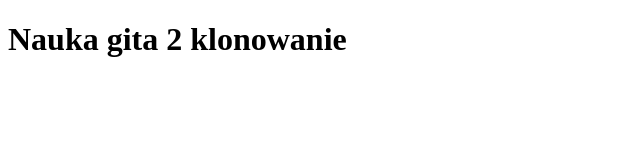
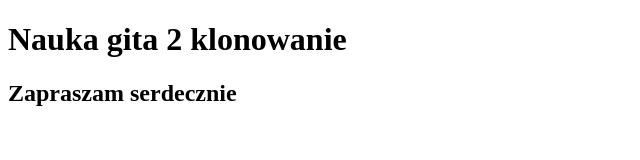
Before and after one commit to Lukasz-Sochacki/Nauka-gita2-klonowanie-, a plain HTML site: page index.html in a window 1280 px wide. Shown: the whole page, without its empty margins (0-640 px from the left). Drawn offline with Linux system fonts and the light colour scheme.

Commit message:
Update content of index.html

```diff
--- a/index.html
+++ b/index.html
@@ -7,5 +7,6 @@
   </head>
   <body>
     <h1>Nauka gita 2 klonowanie</h1>
+    <h2> Zapraszam serdecznie</h2>
   </body>
 </html>
```
